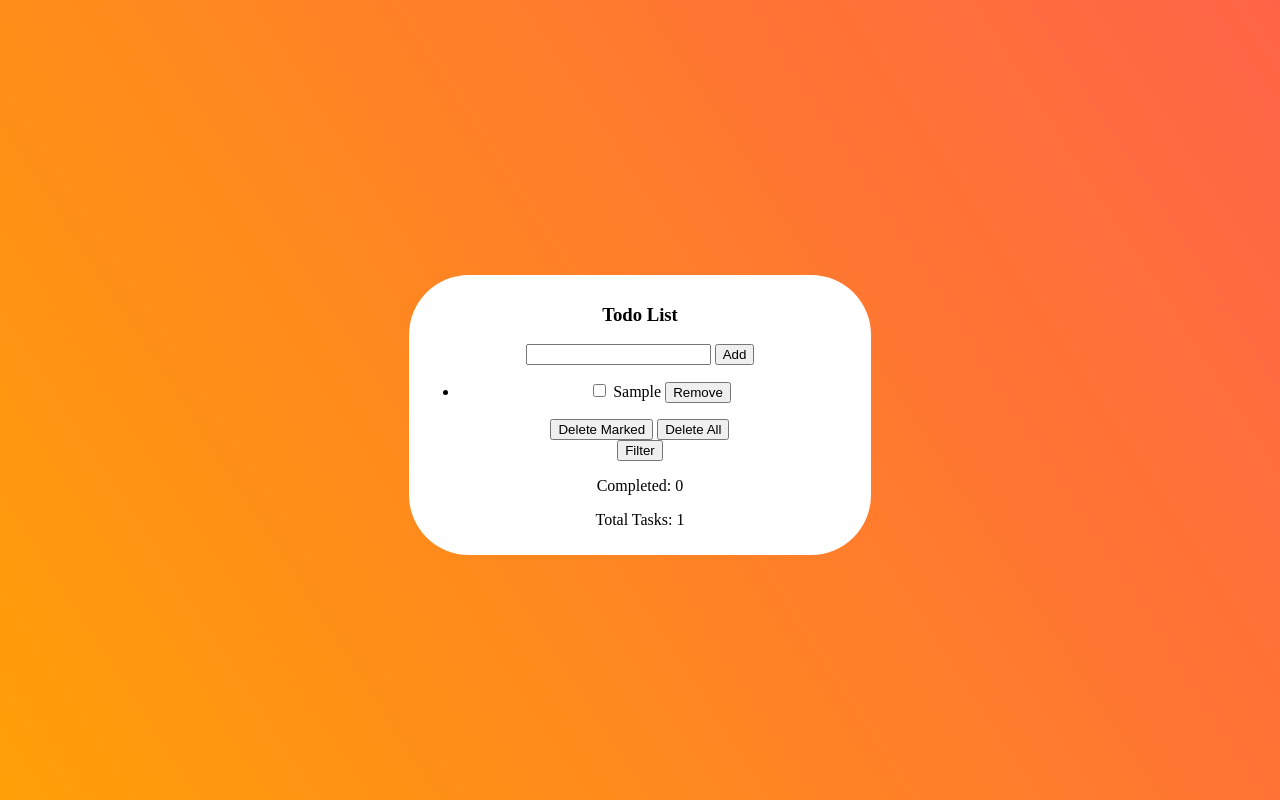
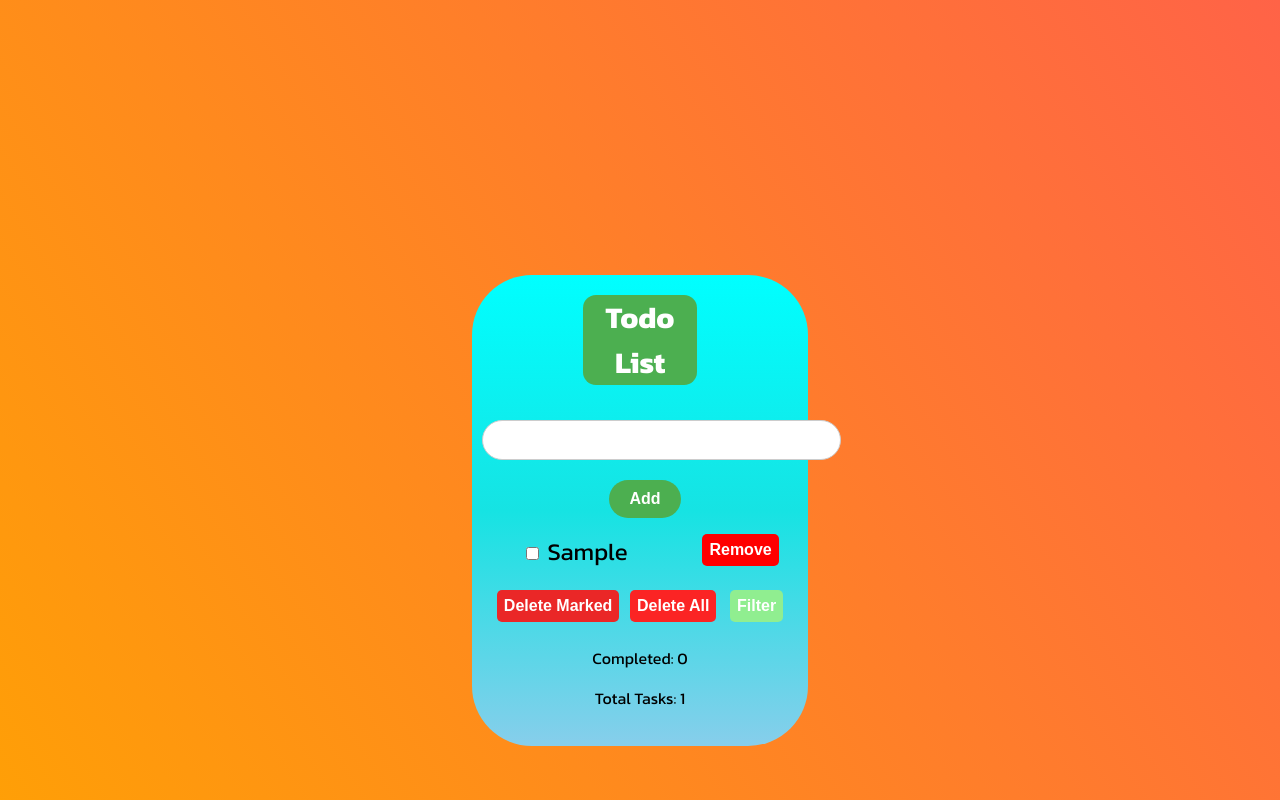
Before and after one commit to MonjurElahiTouheed/To-do-list, a plain HTML site: page index.html in a window 1280 px wide. Both pictures are taken after typing "Sample" into the empty fields and a click on the button "Add". Shown: the top 800 px of the page. Drawn offline with Linux system fonts and the light colour scheme.

Commit message:
filter button css added

```diff
--- a/app.js
+++ b/app.js
@@ -14,7 +14,7 @@ addBtn.addEventListener("click", function () {
     }
     else {
         const todoItem = document.createElement('li');
-        todoItem.innerHTML = `<input onclick='completedFunc(this)' type='checkbox'/> ${todoField.value} <button onClick='removeItem(this)'>Remove</button>`;
+        todoItem.innerHTML = `<span class='inputCheckbox'><input onclick='completedFunc(this)' type='checkbox'/> ${todoField.value}</span> <button class='removeBtn' onClick='removeItem(this)'>Remove</button>`;
         todoList.appendChild(todoItem);
         todoField.value = '';
     }
--- a/index.html
+++ b/index.html
@@ -12,14 +12,14 @@
     <input id="todo__field" type="text">
     <button id="addBtn">Add</button>
     <ul class="todo_list"></ul>
-    <button onclick="delMarked()">Delete Marked</button>
-    <button onclick="deleteAll()">Delete All</button>
+    <button class="delMarked" onclick="delMarked()">Delete Marked</button>
+    <button class="delAll" onclick="deleteAll()">Delete All</button>
     <div class="buttons">
 
-        <button>Filter</button>
+        <button class="filter_button">Filter</button>
         <div class="done_buttons">
-            <button onclick="marked()">Done</button>
-            <button onclick="unmarked()">Not done yet</button>
+            <button class="doneBtn" onclick="marked()">Done</button>
+            <button class="undoneBtn" onclick="unmarked()">Not done yet</button>
 
         </div>
 
--- a/style.css
+++ b/style.css
@@ -1,16 +1,60 @@
+@import url('https://fonts.googleapis.com/css2?family=Kanit:ital,wght@0,100;0,200;0,300;0,400;0,500;0,600;0,700;0,800;0,900;1,100;1,200;1,300;1,400;1,500;1,600;1,700;1,800;1,900&display=swap');
+
 body {
-    animation: roam 60s ease-in-out 1;
     height: 100vh;
+    animation: roam 60s ease-in-out infinite;
 }
+
+li {
+    list-style: none;
+    display: flex;
+    justify-content: space-between;
+    width: 93%;
+    font-size: 24px;
+}
+
 main {
-    width: 35%;
+    width: 25%;
     margin: auto;
     text-align: center;
     margin-top: 275px;
-    background-color: white;
+    background: linear-gradient(180deg, aqua, rgb(22, 227, 227) ,skyblue);
     border-radius: 60px;
-    padding: 10px;
-    animation: round 10s ease-in-out infinite
+    padding: 20px 10px;
+    position: relative;
+    font-family: "Kanit", sans-serif;
+}
+
+input[type="text"] {
+    padding: 10px 140px 10px 10px;
+    border-radius: 30px;
+    border: 1px solid #ccc;
+    margin-bottom: 20px;
+    font-size: 16px;
+    outline: none;
+}
+
+#addBtn {
+    background-color: #4CAF50;
+    color: white;
+    font-weight: 600;
+    padding: 10px 20px;
+    border: none;
+    border-radius: 30px;
+    cursor: pointer;
+    font-size: 16px;
+    margin-left: 10px;
+}
+
+h3 {
+    font-size: 30px;
+    background-color: #4CAF50;
+    color: white;
+    border-radius: 13px;
+    width: 30%;
+    padding: 0px 10px;
+    margin: auto;
+    margin-bottom: 35px;
 }
 
 .filter_buttons{
@@ -19,25 +63,93 @@ main {
 
 .buttons{
     position: relative;
-    transition: 0.5s
+    transition: 0.5s;
+    display: inline-block;
+    margin-left: 10px;
+}
+
+.removeBtn, .delMarked, .delAll{
+    background-color: red;
+    color: white;
+    font-weight: 600;
+    font-size: 16px;
+    border: none;
+    margin-bottom: 8px;
+    padding: 7px;
+    border-radius: 5px;
+}
+
+.delAll{
+    background: rgb(251, 36, 36);
+    margin-left: 7px;
+}
+
+.delMarked{
+    background: rgb(234, 39, 39)
+}
+
+.removeBtn:hover, .delMarked:hover, .delAll:hover{
+    background: transparent;
+    color: red;
+    border: 1px solid red;
+    transition: 0.5s;
+    cursor: pointer;
 }
 
 .done_buttons{
-    background: red;
-    width: 80px;
+    background: lightgreen;
+    width: 85px;
     height: 0px;
     margin: 0 auto;
     position: absolute;
-    top: 22px;
-    left: 441px;
+    top: 32px;
+    left: 0px;
     transition: 0.5s;
     overflow: hidden;
 }
 
 .buttons:hover .done_buttons {
     height: 90px;
+    padding: 10px;
+    background: lightgreen;
+}
+.filter_button{
+    background-color: lightgreen;
+    color: white;
+    font-weight: 600;
+    padding: 7px;
+    border: none;
+    border-radius: 5px;
+    font-size: 16px;
 }
 
+.filter_button:hover{
+    color: whitesmoke;
+    border: 1px solid lightgreen;
+    transition: 0.5s;
+    cursor: pointer;
+    border-bottom-left-radius: 0px;
+    border-bottom-right-radius: 0px;}
+
+.doneBtn {
+    background: green;
+    color: white;
+    font-weight: 600;
+    padding: 7px;
+    border: none;
+    border-radius: 5px;
+    font-size: 16px;
+}
+.undoneBtn {
+    background-color: orangered;
+    color: white;
+    font-weight: 600;
+    padding: 7px;
+    border: none;
+    border-radius: 5px;
+    font-size: 16px;
+    margin-top: 10px;
+}
 
 @keyframes roam {
     1%{
@@ -339,302 +451,302 @@ main {
     }
 }
 
-@keyframes roam {
+/* @keyframes circle {
     1%{
-        background: linear-gradient(0deg, orange, tomato);
+        border-radius: 0.6px;
     }
     2%{
-        background: linear-gradient(4deg, orange, tomato)
+        border-radius: 1.2px;
     }
     3%{
-        background: linear-gradient(7deg, orange, tomato)
+        border-radius: 1.8px;
     }
     4%{
-        background: linear-gradient(10deg, orange, tomato)
+        border-radius: 2.4px;
     }
     5%{
-        background: linear-gradient(15deg, orange, tomato)
+        border-radius: 3px;
     }
     6%{
-        background: linear-gradient(20deg, orange, tomato);
+        border-radius: 3.6px;;
     }
     7%{
-        background: linear-gradient(25deg, orange, tomato)
+        border-radius: 4.2px;
     }
     8%{
-        background: linear-gradient(30deg, orange, tomato)
+        border-radius: 4.8px;
     }
     9%{
-        background: linear-gradient(35deg, orange, tomato)
+        border-radius: 5.4px;
     }
     10%{
-        background: linear-gradient(40deg, orange, tomato)
+        border-radius: 6px;
     }
     11%{
-        background: linear-gradient(45deg, orange, tomato);
+        border-radius: 6.6px;
     }
     12%{
-        background: linear-gradient(50deg, orange, tomato)
+        border-radius: 7.2px;
     }
     13%{
-        background: linear-gradient(53deg, orange, tomato)
+        border-radius: 7.8px;
     }
     14%{
-        background: linear-gradient(57deg, orange, tomato)
+        border-radius: 8.4px;
     }
     15%{
-        background: linear-gradient(61deg, orange, tomato)
+        border-radius: 9px;
     }
     16%{
-        background: linear-gradient(63deg, orange, tomato);
+        border-radius: 9.6px;
     }
     17%{
-        background: linear-gradient(68deg, orange, tomato)
+        border-radius: 10.2px;
     }
     18%{
-        background: linear-gradient(71deg, orange, tomato)
+        border-radius: 10.8px;
     }
     19%{
-        background: linear-gradient(73deg, orange, tomato)
+        border-radius: 11.4px;
     }
     20%{
-        background: linear-gradient(76deg, orange, tomato)
+        border-radius: 12px;
     }
     21%{
-        background: linear-gradient(80deg, orange, tomato);
+        border-radius: 12.6px;
     }
     22%{
-        background: linear-gradient(86deg, orange, tomato)
+        border-radius: 13.2px;
     }
     23%{
-        background: linear-gradient(89deg, orange, tomato)
+        border-radius: 13.8px;
     }
     24%{
-        background: linear-gradient(93deg, orange, tomato)
+        border-radius: 14.4px;
     }
     25%{
-        background: linear-gradient(95deg, orange, tomato)
+        border-radius: 15px;
     }
     26%{
-        background: linear-gradient(100deg, orange, tomato);
+        border-radius: 15.6px;
     }
     27%{
-        background: linear-gradient(102deg, orange, tomato)
+        border-radius: 16.2px;
     }
     28%{
-        background: linear-gradient(105deg, orange, tomato)
+        border-radius: 16.8px;
     }
     29%{
-        background: linear-gradient(109deg, orange, tomato)
+        border-radius: 17.4px;
     }
     30%{
-        background: linear-gradient(114deg, orange, tomato)
+        border-radius: 18px;
     }
     31%{
-        background: linear-gradient(120deg, orange, tomato);
+        border-radius:  18.6px;
     }
     32%{
-        background: linear-gradient(125deg, orange, tomato)
+        border-radius: 19.2px;
     }
     33%{
-        background: linear-gradient(127deg, orange, tomato)
+        border-radius: 19.8px;
     }
     34%{
-        background: linear-gradient(130deg, orange, tomato)
+        border-radius: 20.4px;
     }
     35%{
-        background: linear-gradient(133deg, orange, tomato)
+        border-radius: 21px;
     }
     36%{
-        background: linear-gradient(137deg, orange, tomato);
+        border-radius: 21.6px;
     }
     37%{
-        background: linear-gradient(140deg, orange, tomato)
+        border-radius: 22.2px;
     }
     38%{
-        background: linear-gradient(145deg, orange, tomato)
+        border-radius: 22.8px;
     }
     39%{
-        background: linear-gradient(151deg, orange, tomato)
+        border-radius: 23.4px;
     }
     40%{
-        background: linear-gradient(157deg, orange, tomato)
+        border-radius: 24px;
     }
     41%{
-        background: linear-gradient(161deg, orange, tomato);
+        border-radius: 24.6px;
     }
     42%{
-        background: linear-gradient(164deg, orange, tomato)
+        border-radius: 25.2px;
     }
     43%{
-        background: linear-gradient(166deg, orange, tomato)
+        border-radius:  25.8px;
     }
     44%{
-        background: linear-gradient(169deg, orange, tomato)
+        border-radius: 26.4px;
     }
     45%{
-        background: linear-gradient(171deg, orange, tomato)
+        border-radius: 27px;
     }
     46%{
-        background: linear-gradient(173deg, orange, tomato);
+        border-radius: 27.6px;
     }
     47%{
-        background: linear-gradient(175deg, orange, tomato)
+        border-radius: 28.2px;
     }
     48%{
-        background: linear-gradient(177deg, orange, tomato)
+        border-radius: 28.8px;
     }
     49%{
-        background: linear-gradient(179deg, orange, tomato)
+        border-radius: 29.4px;
     }
     50%{
-        background: linear-gradient(180deg, orange, tomato)
+        border-radius: 30px;
     }
     51%{
-        background: linear-gradient(185deg, orange, tomato);
+        border-radius: 30.6px;
     }
     52%{
-        background: linear-gradient(190deg, orange, tomato)
+        border-radius: 31.2px;
     }
     53%{
-        background: linear-gradient(200deg, orange, tomato)
+        border-radius: 31.8px;
     }
     54%{
-        background: linear-gradient(210deg, orange, tomato)
+        border-radius: 32.4px;
     }
     55%{
-        background: linear-gradient(214deg, orange, tomato)
+        border-radius: 33px;
     }
     56%{
-        background: linear-gradient(218deg, orange, tomato);
+        border-radius: 33.6px;
     }
     57%{
-        background: linear-gradient(221deg, orange, tomato)
+        border-radius: 34.2px;
     }
     58%{
-        background: linear-gradient(226deg, orange, tomato)
+        border-radius: 34.8px;
     }
     59%{
-        background: linear-gradient(230deg, orange, tomato)
+        border-radius: 35.4px;
     }
     60%{
-        background: linear-gradient(232deg, orange, tomato)
+        border-radius: 36px;
     }
     61%{
-        background: linear-gradient(235deg, orange, tomato);
+        border-radius: 36.6px;
     }
     62%{
-        background: linear-gradient(239deg, orange, tomato)
+        border-radius: 37.2px;
     }
     63%{
-        background: linear-gradient(242deg, orange, tomato)
+        border-radius: 37.8px;
     }
     64%{
-        background: linear-gradient(247deg, orange, tomato)
+        border-radius: 38.4px;
     }
     65%{
-        background: linear-gradient(250deg, orange, tomato)
+        border-radius: 39px;
     }
     67%{
-        background: linear-gradient(255deg, orange, tomato);
+        border-radius: 39.6px;
     }
     68%{
-        background: linear-gradient(257deg, orange, tomato)
+        border-radius: 40.2px;
     }
     69%{
-        background: linear-gradient(260deg, orange, tomato)
+        border-radius: 40.8px;
     }
     70%{
-        background: linear-gradient(263deg, orange, tomato)
+        border-radius: 41.4px;
     }
     71%{
-        background: linear-gradient(267deg, orange, tomato)
+        border-radius: 42px;
     }
     72%{
-        background: linear-gradient(270deg, orange, tomato);
+        border-radius: 42.6px;
     }
     73%{
-        background: linear-gradient(273deg, orange, tomato)
+        border-radius: 43.2px;
     }
     74%{
-        background: linear-gradient(276deg, orange, tomato)
+        border-radius: 43.8px;
     }
     75%{
-        background: linear-gradient(280eg, orange, tomato)
+        border-radius: 44.4px;
     }
     76%{
-        background: linear-gradient(282deg, orange, tomato)
+        border-radius: 45px;
     }
     77%{
-        background: linear-gradient(284deg, orange, tomato);
+        border-radius: 45.6px;
     }
     78%{
-        background: linear-gradient(286deg, orange, tomato)
+        border-radius: 46.2px;
     }
     79%{
-        background: linear-gradient(290deg, orange, tomato)
+        border-radius: 46.8px;
     }
     80%{
-        background: linear-gradient(295deg, orange, tomato)
+        border-radius: 47.4px;
     }
     81%{
-        background: linear-gradient(300deg, orange, tomato)
+        border-radius: 48px;
     }
     82%{
-        background: linear-gradient(303deg, orange, tomato);
+        border-radius: 48.6px;
     }
     83%{
-        background: linear-gradient(307deg, orange, tomato)
+        border-radius: 49.2px;
     }
     84%{
-        background: linear-gradient(310deg, orange, tomato)
+        border-radius: 49.8px;
     }
     85%{
-        background: linear-gradient(320deg, orange, tomato)
+        border-radius: 50.4px;
     }
     86%{
-        background: linear-gradient(323deg, orange, tomato)
+        border-radius: 51px;
     }
     87%{
-        background: linear-gradient(326deg, orange, tomato);
+        border-radius: 51.6px;
     }
     88%{
-        background: linear-gradient(329deg, orange, tomato)
+        border-radius: 52.2px;
     }
     89%{
-        background: linear-gradient(331deg, orange, tomato)
+        border-radius: 52.8px;
     }
     90%{
-        background: linear-gradient(334deg, orange, tomato)
+        border-radius: 53.4px;
     }
     91%{
-        background: linear-gradient(337deg, orange, tomato)
+        border-radius: 54px;
     }
     92%{
-        background: linear-gradient(342deg, orange, tomato);
+        border-radius: 54.6px;
     }
     93%{
-        background: linear-gradient(346deg, orange, tomato)
+        border-radius: 55.2px;
     }
     94%{
-        background: linear-gradient(349deg, orange, tomato)
+        border-radius: 55.8px;
     }
     95%{
-        background: linear-gradient(350deg, orange, tomato)
+        border-radius: 56.4px;
     }
     96%{
-        background: linear-gradient(352deg, orange, tomato)
+        border-radius: 57px;
     }
     97%{
-        background: linear-gradient(354deg, orange, tomato);
+        border-radius: 57.6px;
     }
     98%{
-        background: linear-gradient(356deg, orange, tomato)
+        border-radius:  58.2px;
     }
     99%{
-        background: linear-gradient(358deg, orange, tomato)
+        border-radius: 58.8px;
     }
     100%{
-        background: linear-gradient(360deg, orange, tomato)
+        border-radius: 59.4px;
     }
-}
+} */
```
